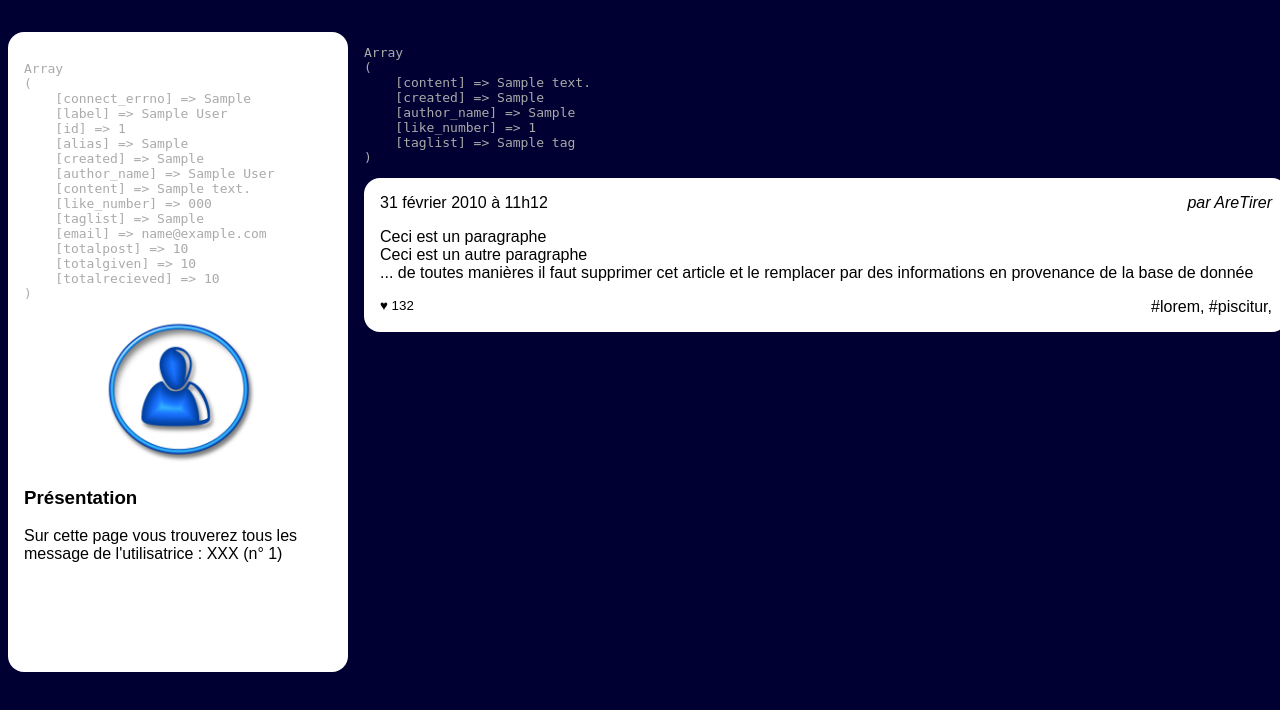
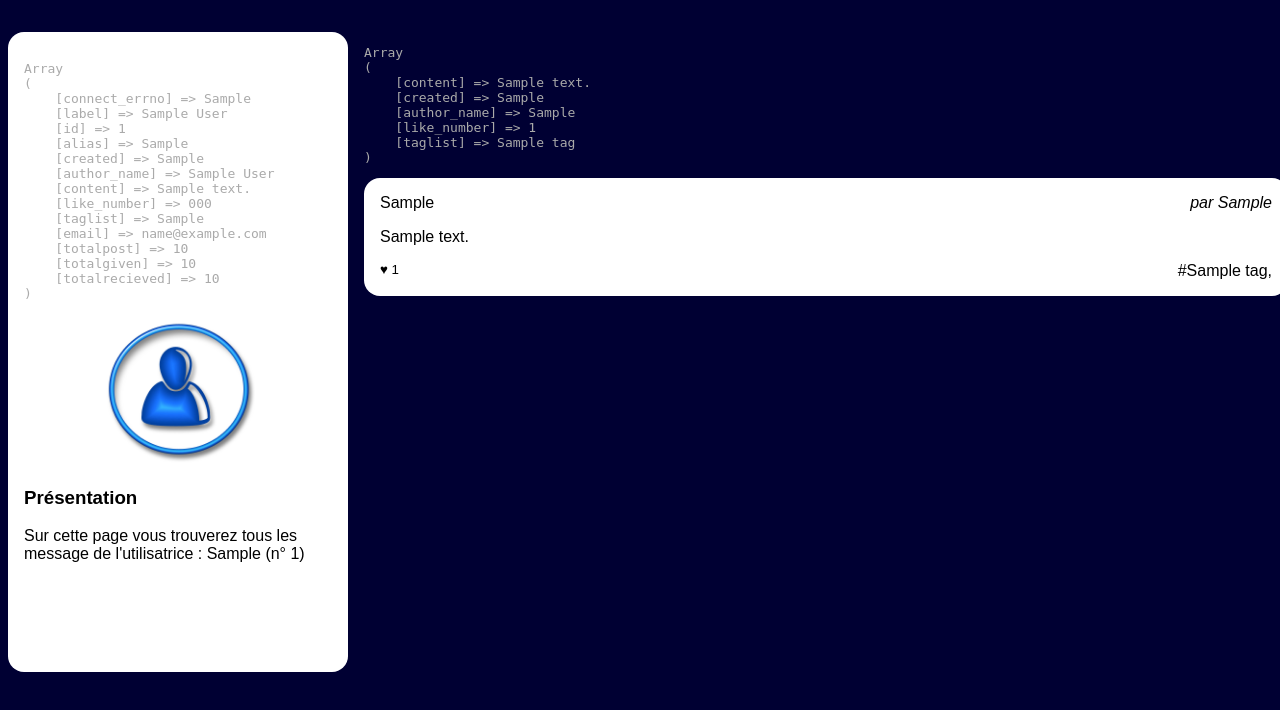
Before and after one commit to MarineLenoir92/Projet-Collectif-ReseauSocial-PHP, a PHP site: page /wall.php?user_id=1 in a window 1280 px wide. Shown: the part 90-800 px from the top of the page. Run offline with PHP 8.4, Linux system fonts and the light colour scheme; tables that the repository leaves empty or names only in its code hold one stand-in row (values such as "Sample post").

Commit message:
wall et a href à finir

```diff
--- a/wall.php
+++ b/wall.php
@@ -40,7 +40,7 @@
                 <img src="user.jpg" alt="Portrait de l'utilisatrice"/>
                 <section>
                     <h3>Présentation</h3>
-                    <p>Sur cette page vous trouverez tous les message de l'utilisatrice : XXX
+                    <p>Sur cette page vous trouverez tous les message de l'utilisatrice : <?php echo $user['alias']?>
                         (n° <?php echo $userId ?>)
                     </p>
                 </section>
@@ -78,21 +78,17 @@
                     ?>
                     <article>
                         <h3>
-                            <time datetime='2020-02-01 11:12:13' >31 février 2010 à 11h12</time>
+                            <time datetime='2020-02-01 11:12:13' ><?php echo $post['created'] ?></time>
                         </h3>
-                        <address>par AreTirer</address>
+                        <address>par <?php echo $post['author_name'] ?></address>
                         <div>
-                            <p>Ceci est un paragraphe</p>
-                            <p>Ceci est un autre paragraphe</p>
-                            <p>... de toutes manières il faut supprimer cet
-                                article et le remplacer par des informations en
-                                provenance de la base de donnée</p>
+                            <p><?php echo $post['content'] ?></p>
+
                         </div>
                         <footer>
-                            <small>♥ 132</small>
-                            <a href="">#lorem</a>,
-                            <a href="">#piscitur</a>,
-                        </footer>
+                            <small>♥ <?php echo $post['like_number'] ?></small>
+                            <a href="">#<?php echo $post['taglist'] ?></a>,
+                         </footer>
                     </article>
                 <?php } ?>
 
```
